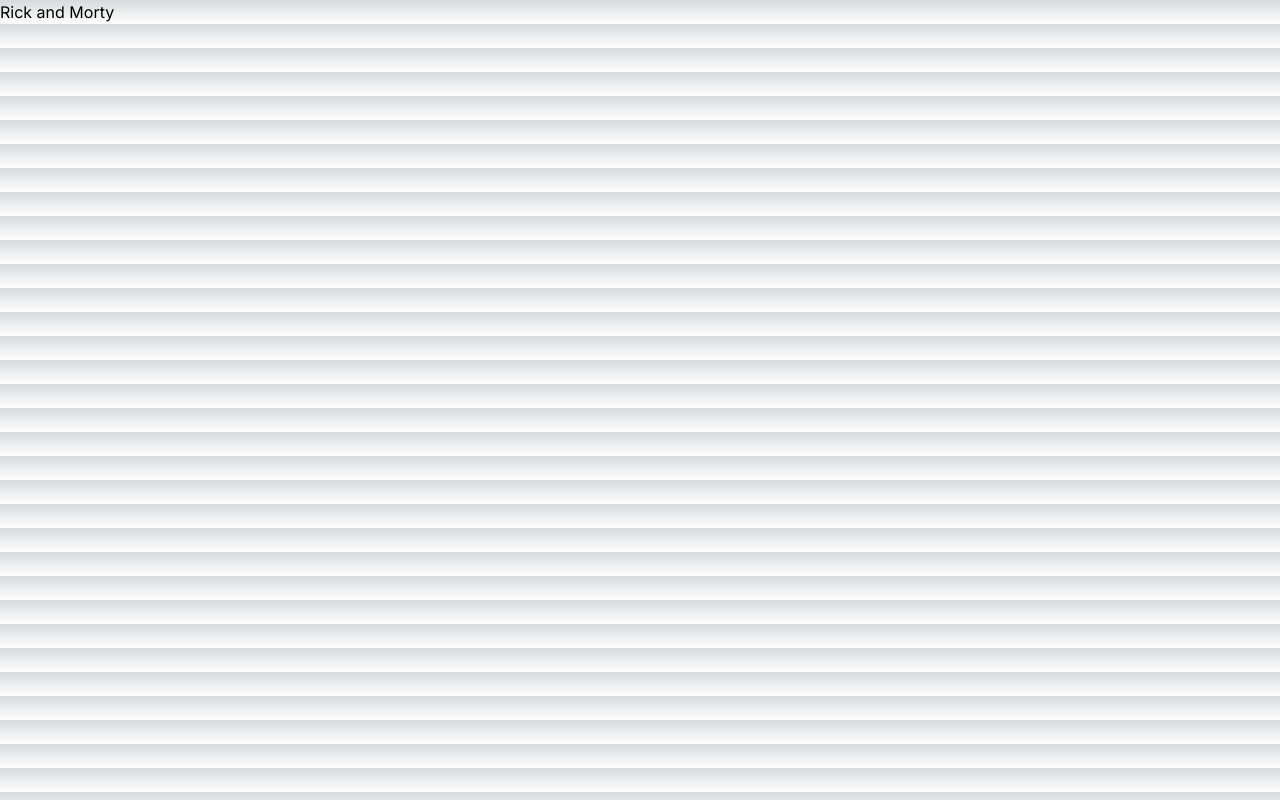
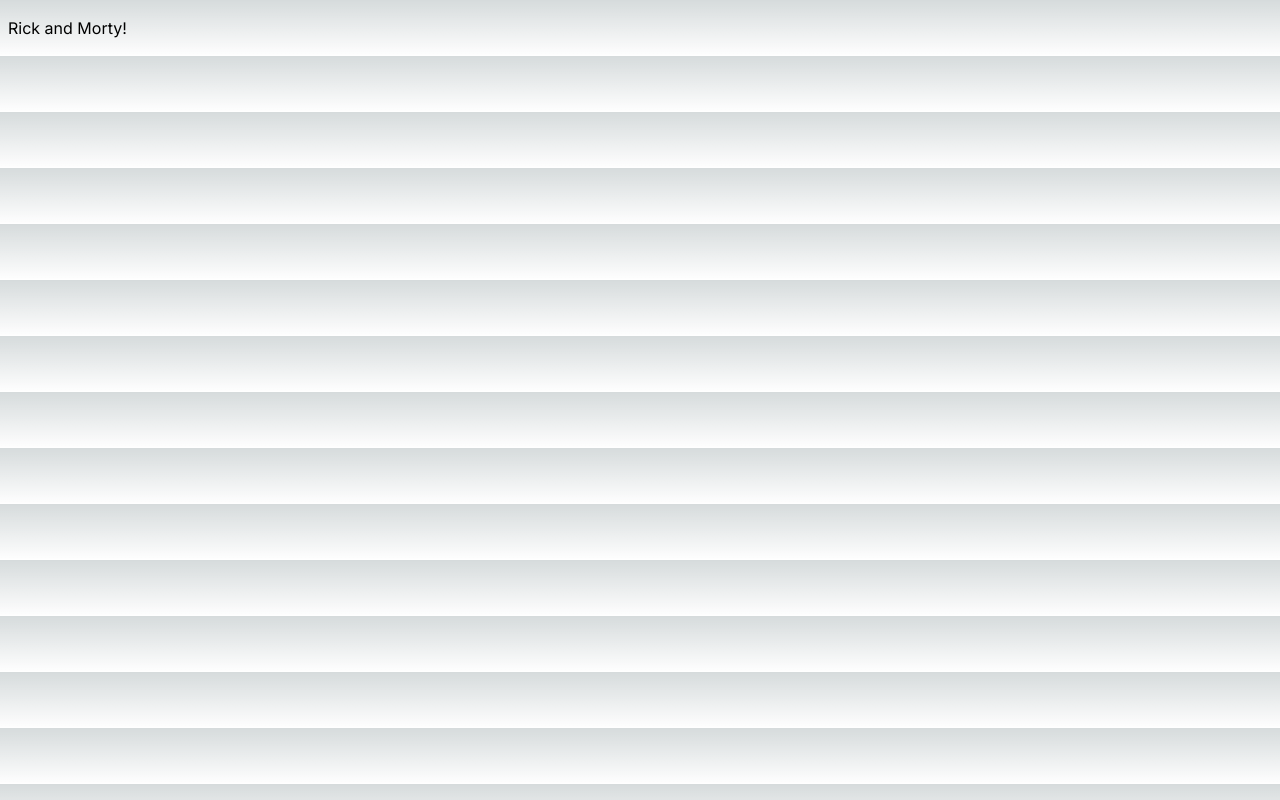
Before and after one commit to nhier17/ricky-morty, a Next.js app: page / in a window 1280 px wide. Built offline with nearby package versions, Linux system fonts and the light colour scheme.

Commit message:
created getdata file to fetch data

```diff
--- /dev/null
+++ b/app/components/GetData.tsx
@@ -0,0 +1,10 @@
+import { useEffect } from "react"
+
+export default  function GetData() {
+
+    return (
+        <div>
+            <h1 className="p-2 my-2">Rick and Morty!</h1>
+        </div>
+    )
+}
--- a/app/layout.tsx
+++ b/app/layout.tsx
@@ -16,7 +16,7 @@ export default function RootLayout({
 }>) {
   return (
     <html lang="en">
-      <body className={inter.className}>
+      <body suppressHydrationWarning={true} className={inter.className}>
         {children}
         </body>
     </html>
--- a/app/page.tsx
+++ b/app/page.tsx
@@ -1,11 +1,9 @@
-
+import GetData from "./components/getData";
 
 export default function Home() {
   return (
     <main>
-    <div>
-      <h1>Rick and Morty</h1>
-    </div>
+   <GetData />
     </main>
   );
 }
```
